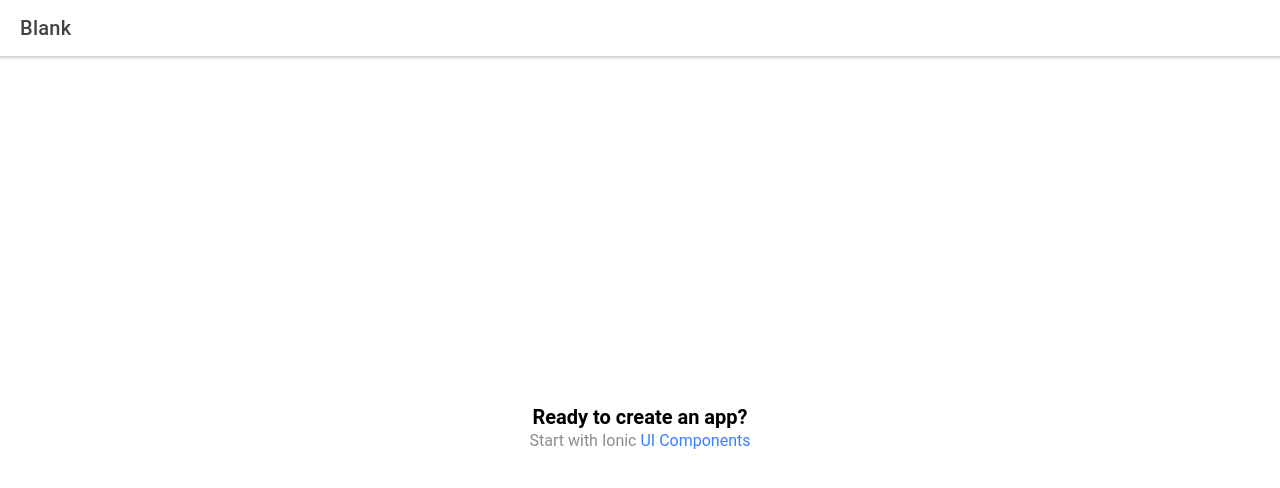
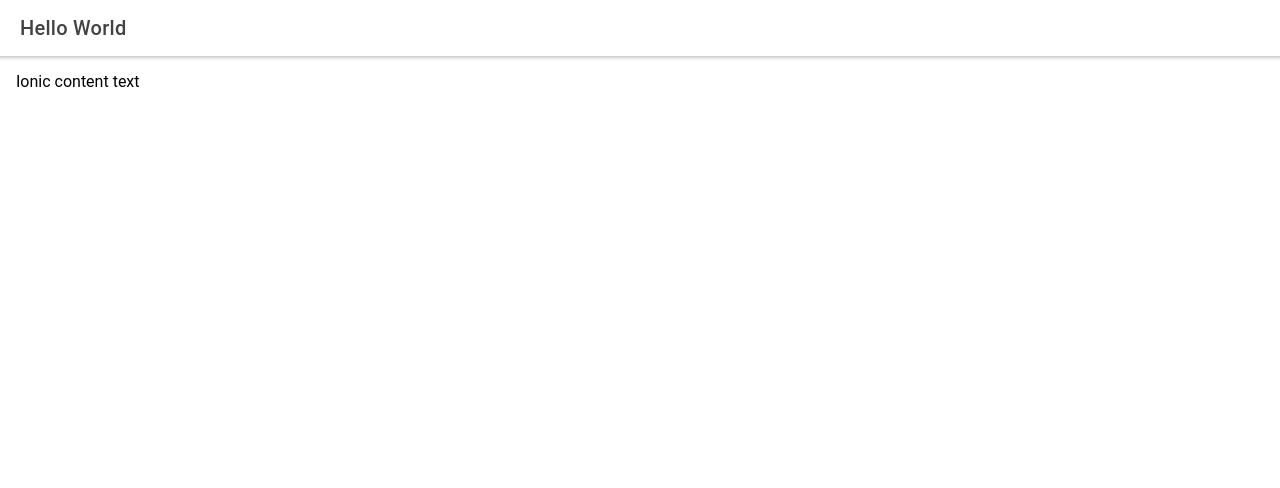
Before and after one commit to AndrewJBateman/ionic-react-firebase, a React (Create React App) app: page / in a window 1280 px wide. Before the commit this address led to /home. Shown: the top 488 px of the page. Built offline with nearby package versions, Linux system fonts and the light colour scheme.

Commit message:
initial commit

```diff
--- a/src/App.tsx
+++ b/src/App.tsx
@@ -1,5 +1,5 @@
 import React from 'react';
-import { Redirect, Route } from 'react-router-dom';
+import { Route } from 'react-router-dom';
 import { IonApp, IonRouterOutlet } from '@ionic/react';
 import { IonReactRouter } from '@ionic/react-router';
 import Home from './pages/Home';
@@ -27,8 +27,7 @@ const App: React.FC = () => (
   <IonApp>
     <IonReactRouter>
       <IonRouterOutlet>
-        <Route path="/home" component={Home} exact={true} />
-        <Route exact path="/" render={() => <Redirect to="/home" />} />
+        <Route path="/" component={Home} exact/>
       </IonRouterOutlet>
     </IonReactRouter>
   </IonApp>
--- a/src/index.tsx
+++ b/src/index.tsx
@@ -1,11 +1,6 @@
 import React from 'react';
 import ReactDOM from 'react-dom';
 import App from './App';
-import * as serviceWorker from './serviceWorker';
+// import * as serviceWorker from './serviceWorker';
 
 ReactDOM.render(<App />, document.getElementById('root'));
-
-// If you want your app to work offline and load faster, you can change
-// unregister() to register() below. Note this comes with some pitfalls.
-// Learn more about service workers: https://bit.ly/CRA-PWA
-serviceWorker.unregister();
--- a/src/pages/Home.tsx
+++ b/src/pages/Home.tsx
@@ -1,6 +1,5 @@
 import { IonContent, IonHeader, IonPage, IonTitle, IonToolbar } from '@ionic/react';
 import React from 'react';
-import ExploreContainer from '../components/ExploreContainer';
 import './Home.css';
 
 const Home: React.FC = () => {
@@ -8,16 +7,10 @@ const Home: React.FC = () => {
     <IonPage>
       <IonHeader>
         <IonToolbar>
-          <IonTitle>Blank</IonTitle>
+          <IonTitle>Hello World</IonTitle>
         </IonToolbar>
       </IonHeader>
-      <IonContent>
-        <IonHeader collapse="condense">
-          <IonToolbar>
-            <IonTitle size="large">Blank</IonTitle>
-          </IonToolbar>
-        </IonHeader>
-        <ExploreContainer />
+      <IonContent className="ion-padding">Ionic content text
       </IonContent>
     </IonPage>
   );
```
